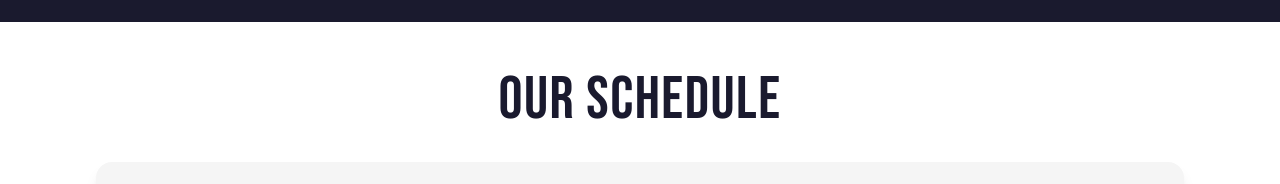
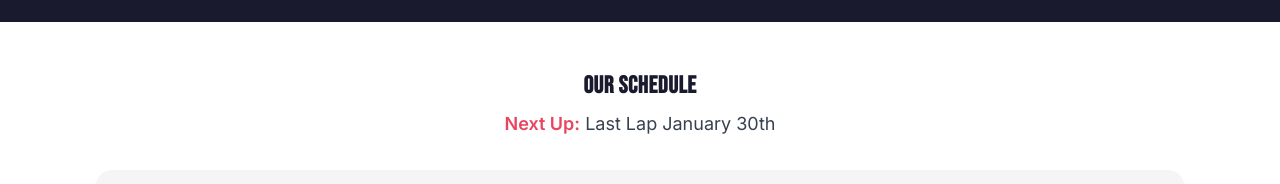
Before and after one commit to tvtiguy/45thparallel, a React (Vite) app: page /calendar in a window 1280 px wide. Shown: the part 178-362 px from the top of the page. Built offline with nearby package versions, Linux system fonts and the light colour scheme; grey boxes are pictures that could not be loaded.

Commit message:
Add Next Up line to Shows page
- Made "Our Schedule" heading smaller
- Added "Next Up: Last Lap January 30th" below heading

Co-Authored-By: Claude Opus 4.5 <noreply@anthropic.com>

```diff
--- a/src/pages/Calendar.jsx
+++ b/src/pages/Calendar.jsx
@@ -19,7 +19,10 @@ const Calendar = () => {
       {/* Calendar Section */}
       <section className="py-12 bg-white">
         <div className="max-w-6xl mx-auto px-4 sm:px-6 lg:px-8">
-          <h2 className="section-title text-center mb-8">Our Schedule</h2>
+          <h2 className="text-2xl font-semibold text-band-dark text-center mb-2">Our Schedule</h2>
+          <p className="text-center text-lg text-gray-700 mb-8">
+            <span className="font-semibold text-band-highlight">Next Up:</span> Last Lap January 30th
+          </p>
 
           {/* Google Calendar Embed */}
           <div className="bg-band-light rounded-2xl p-4 md:p-6 shadow-lg">
```
